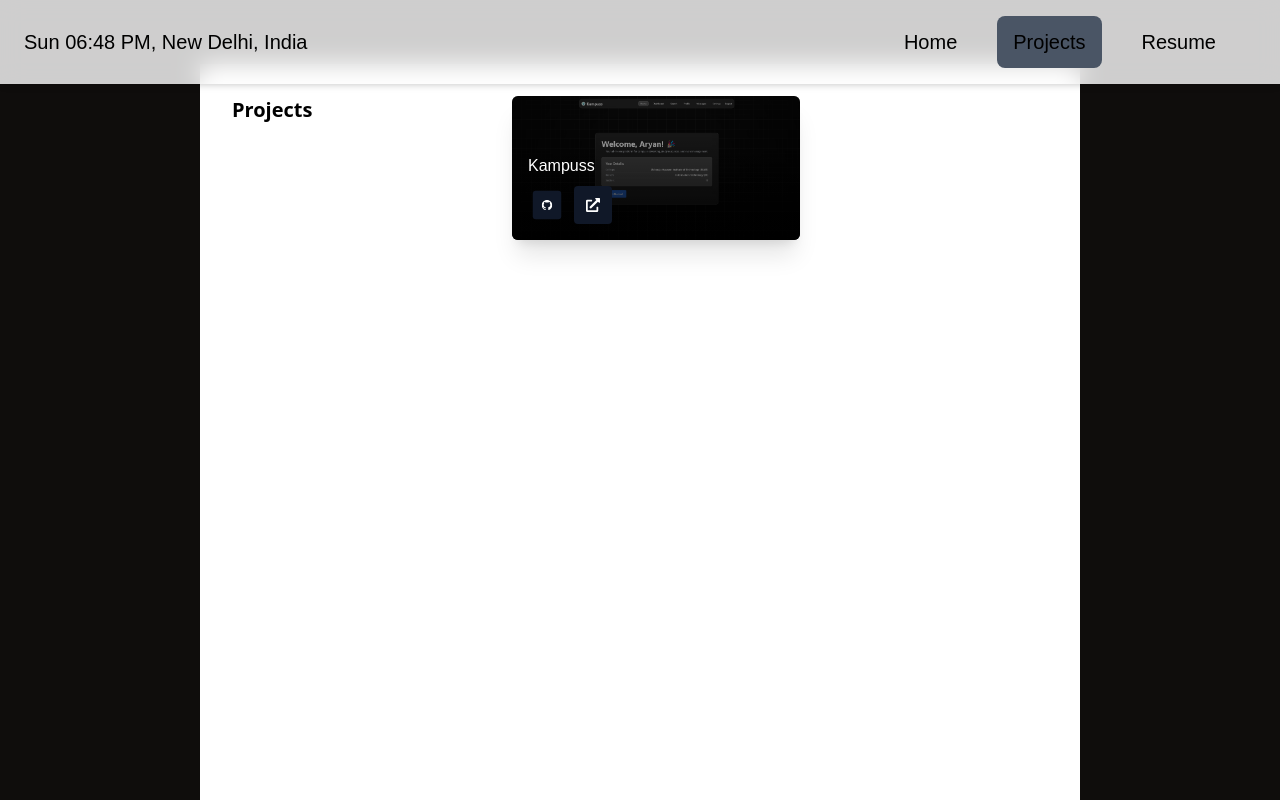
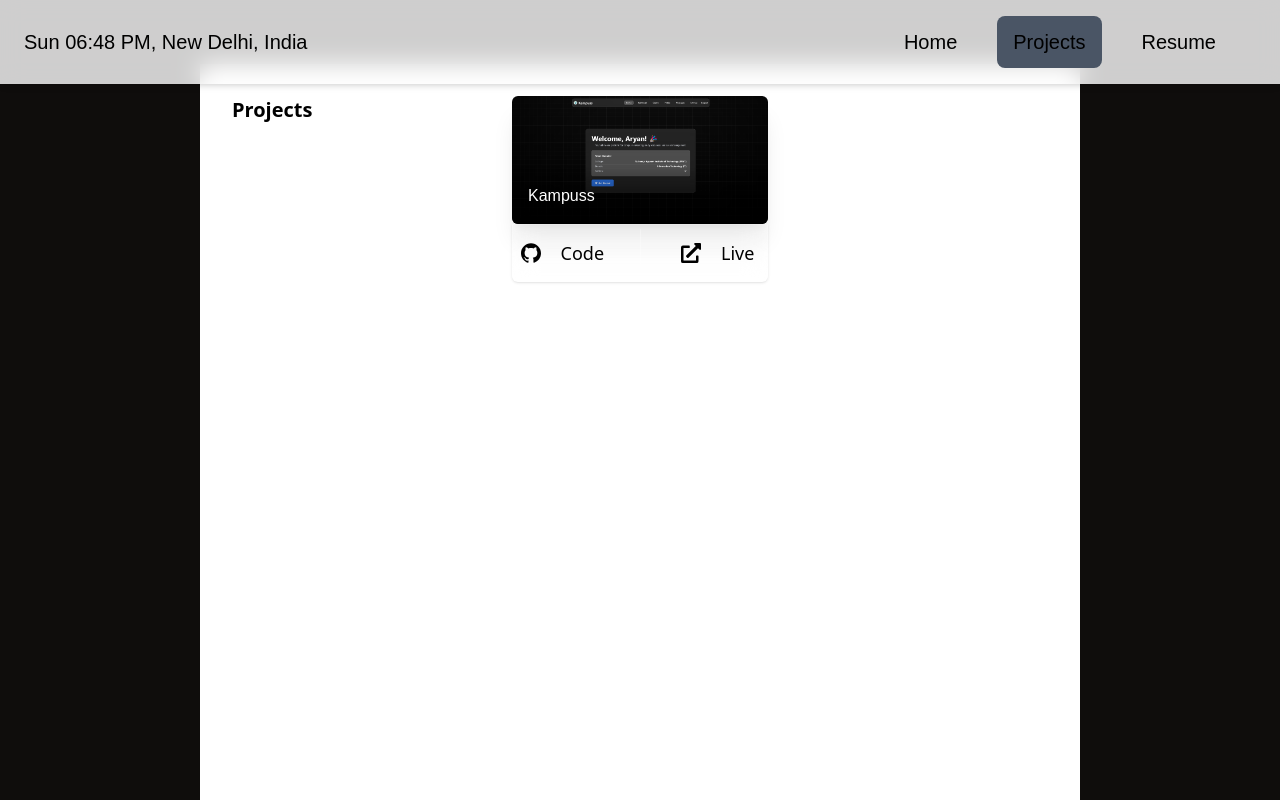
Before and after one commit to aryan-bhargav/portfolio, a React (Vite) app: page /projects in a window 1280 px wide. Shown: the top 800 px of the page. Built offline with nearby package versions, Linux system fonts and the light colour scheme; a web font is replaced by a local one.

Commit message:
final project componet complete

```diff
--- a/src/Components/Project.jsx
+++ b/src/Components/Project.jsx
@@ -1,43 +1,95 @@
+// import React from 'react';
+// import { SiGithub } from 'react-icons/si';
+
+// const Project = ({ img, title, live, link }) => {
+//     return (
+
+//         <div
+//             className=" relative group hover:blur-sm cursor-pointer overflow-hidden rounded-md shadow-xl bg-cover bg-center aspect-[2/1] w-[18rem] h-sm"
+//             style={{ backgroundImage: `url(${img})` }}
+//         >
+//             {/* Dark overlay on hover */}
+//             <div className="absolute inset-0 bg-black opacity-40 group-hover:opacity-60 transition duration-300"></div>
+
+//             {/* Bottom-left text and buttons */}
+//             <div className="absolute bottom-0 left-0 p-4 z-10 w-full bg-gradient-to-t from-black/70 to-transparent">
+//                 <h1 className="text-md font-medium text-white">{title}</h1>
+//                 <div className="flex gap-2 mt-2">
+//                     {link && (
+//                         <a
+//                             href={link}
+//                             target="_blank"
+//                             rel="noopener noreferrer"
+//                             className="p-3 aspect-square scale-75 flex items-center justify-center bg-gray-900 text-white text-sm rounded hover:bg-blue-600"
+//                         >
+//                             <SiGithub />
+//                         </a>
+//                     )}
+//                     {live && (
+//                         <a
+//                             href={live}
+//                             target="_blank"
+//                             rel="noopener noreferrer"
+//                             className="px-3 py-1 aspect-square flex items-center justify-center bg-gray-900 text-white text-sm rounded hover:bg-green-600"
+//                         >
+//                             <FaExternalLinkAlt />
+//                         </a>
+//                     )}
+//                 </div>
+//             </div>
+//         </div>
+//     );
+// };
+
+// export default Project;
+
+
+
 import React from 'react';
 import { SiGithub } from 'react-icons/si';
 import { FaExternalLinkAlt } from 'react-icons/fa';
 
 const Project = ({ img, title, live, link }) => {
     return (
-
+        <div className='flex flex-col'>
             <div
-            className=" relative group cursor-pointer overflow-hidden rounded-md shadow-xl bg-cover bg-center aspect-[2/1] w-[18rem] h-sm"
-            style={{ backgroundImage: `url(${img})` }}
-        >
-            {/* Dark overlay on hover */}
-            <div className="absolute inset-0 bg-black opacity-40 group-hover:opacity-60 transition duration-300"></div>
-
-            {/* Bottom-left text and buttons */}
+                className=" relative group cursor-pointer overflow-hidden rounded-md shadow-xl bg-cover bg-center aspect-[2/1] w-fullh-sm"
+                style={{ backgroundImage: `url(${img})` }}>
                 <div className="absolute bottom-0 left-0 p-4 z-10 w-full bg-gradient-to-t from-black/70 to-transparent">
                     <h1 className="text-md font-medium text-white">{title}</h1>
-                <div className="flex gap-2 mt-2">
+                </div>
+            </div>
+
+            <div className="flex gap-4 w-full  bg-white/10 backdrop-blur-md border border-white/20 rounded-bl-md rounded-br-md p-1 shadow-sm">
+
+                {/* Code Button */}
                 {link && (
                     <a
                         href={link}
                         target="_blank"
                         rel="noopener noreferrer"
-                            className="p-3 aspect-square scale-75 flex items-center justify-center bg-gray-900 text-white text-sm rounded hover:bg-blue-600"
+                        className="w-1/2 hover:shadow-[0_0_15px_2px_rgba(255,255,255,0.3)] hover:-translate-y-1 transition duration-500 flex items-center justify-center gap-5"
                     >
-                            <SiGithub />
+                        <SiGithub size={20} />
+                        <span className="text-sm sm:text-base md:text-lg">Code</span>
                     </a>
                 )}
+                <div className="w-px h-12 bg-white opacity-30 mx-4" />
+
+                {/* Go Live Button */}
                 {live && (
                     <a
                         href={live}
                         target="_blank"
                         rel="noopener noreferrer"
-                            className="px-3 py-1 aspect-square flex items-center justify-center bg-gray-900 text-white text-sm rounded hover:bg-green-600"
+                        className="w-1/2 hover:shadow-[0_0_15px_2px_rgba(255,255,255,0.3)] hover:-translate-y-1 transition duration-500 flex items-center justify-center gap-5"
                     >
-                            <FaExternalLinkAlt />
+                        <FaExternalLinkAlt size={20} />
+                        <span className="text-sm sm:text-base md:text-lg">Live</span>
                     </a>
                 )}
             </div>
-            </div>
+
         </div>
     );
 };
```
Lines whose indentation alone changed are shown as unchanged.
